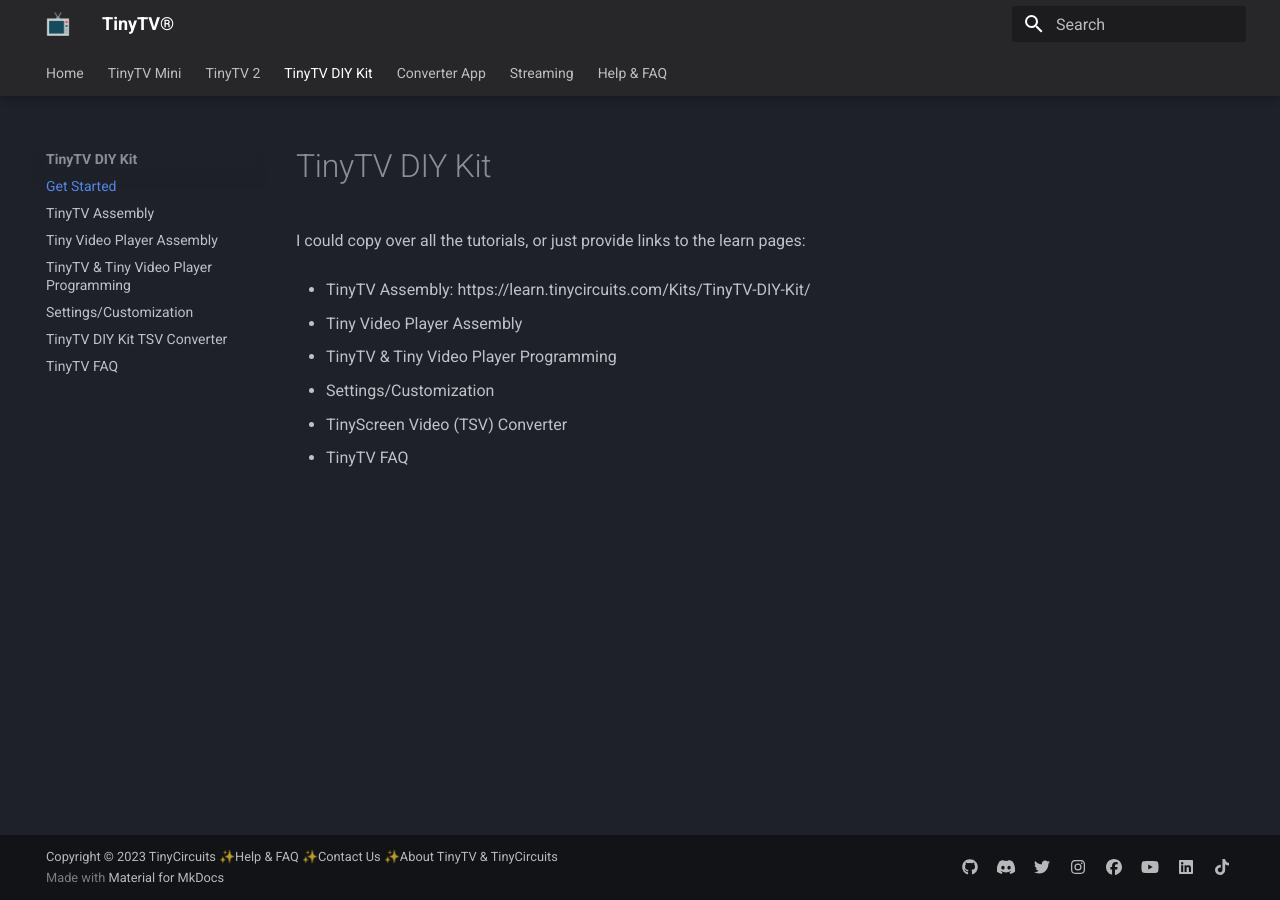
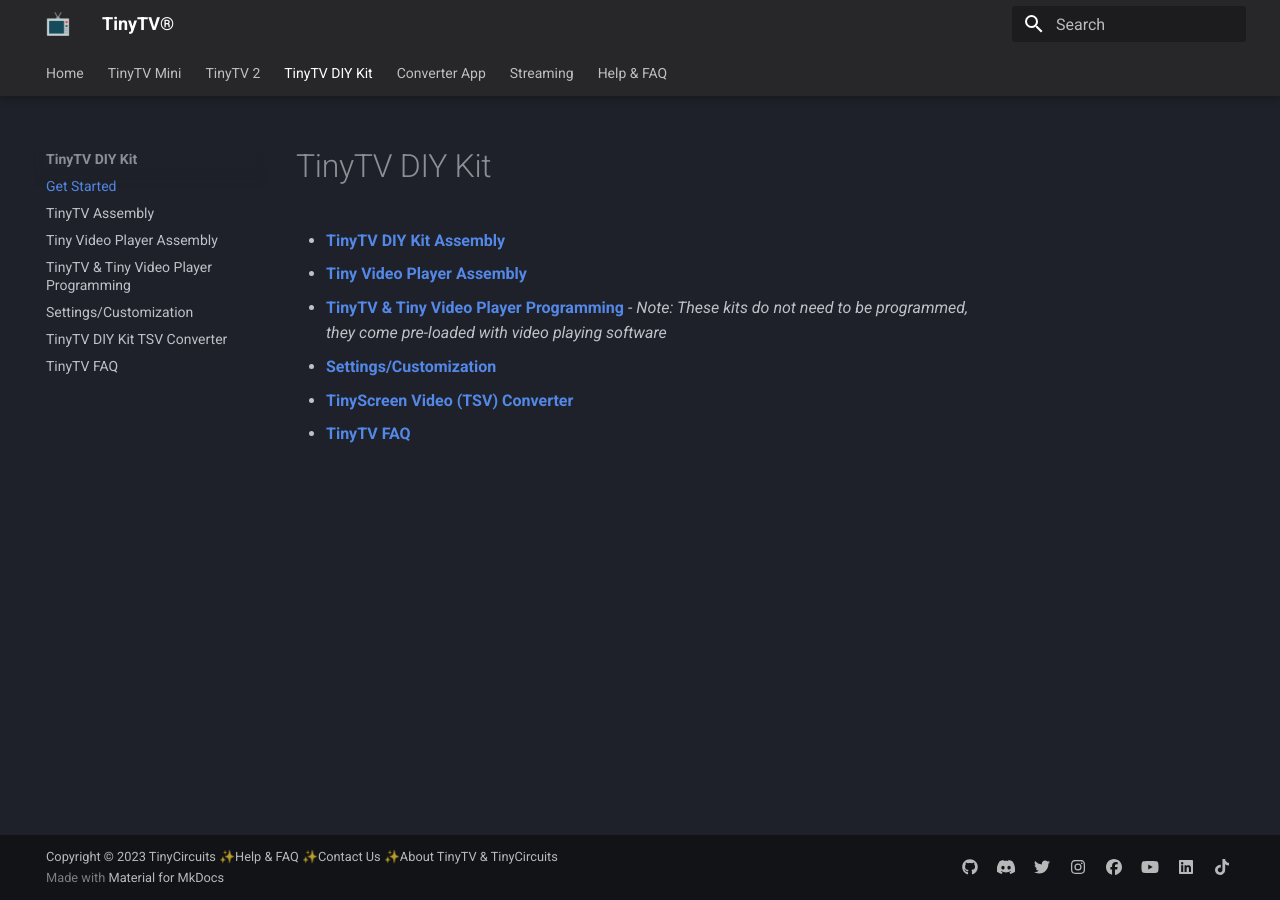
Before and after one commit to TinyCircuits/TinyTV-site, an MkDocs documentation site: the page built from docs/TinyTV-DIY-Kit/TinyTV-DIY-Kit.md, in a window 1280 px wide. Built offline with MkDocs 1.6.1 and Material for MkDocs 9.7.7, drawn with Linux system fonts in a browser that asks for light colours.

Commit message:
diy kit updatea

```diff
--- a/docs/TinyTV-DIY-Kit/TinyTV-DIY-Kit.md
+++ b/docs/TinyTV-DIY-Kit/TinyTV-DIY-Kit.md
@@ -3,17 +3,9 @@
 # TinyTV DIY Kit
 
 
-I could copy over all the tutorials, or just provide links to the learn pages:
-
-* TinyTV Assembly: https://learn.tinycircuits.com/Kits/TinyTV-DIY-Kit/
-
-
-
-
-
-
-* Tiny Video Player Assembly
-* TinyTV & Tiny Video Player Programming
-* Settings/Customization
-* TinyScreen Video (TSV) Converter
-* TinyTV FAQ
+* <a href="../TinyTV-DIY-Kit-Assembly/" alt="Assembly instructions">**TinyTV DIY Kit Assembly**</a>
+* <a href="../Tiny-Video-Player-Kit_Tutorial/" alt="Assembly instructions">**Tiny Video Player Assembly**</a>
+* <a href="../Tiny-Video-Program/" alt="Programming tutorial">**TinyTV & Tiny Video Player Programming**</a> - *Note: These kits do not need to be programmed, they come pre-loaded with video playing software*
+* <a href="../TinyTV-Tutorial/" alt="TinyTV Settings menu change">**Settings/Customization**</a>
+* <a href="../TSV-Converter-Tutorial/" alt="TinyTV .tsv extension converter">**TinyScreen Video (TSV) Converter**</a>
+* <a href="../TinyTV-DIY-Kit/TinyTV-FAQ/" alt="Frequently asked questions specific to the TinyTV DIY Kit">**TinyTV FAQ**</a>
```
Also changed, not shown: docs/About.md (+6 -1 lines), docs/TinyTV-DIY-Kit/TSV-Converter-Tutorial.md (+3 -45 lines), docs/TinyTV-DIY-Kit/TinyTV-FAQ.md (+2 -21 lines), docs/TinyTV-DIY-Kit/TinyTV-Tutorial.md (+2 -52 lines).
